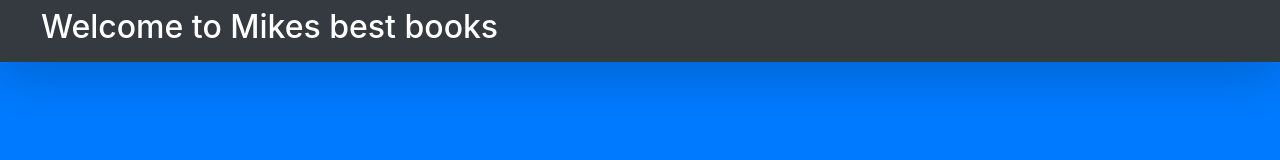
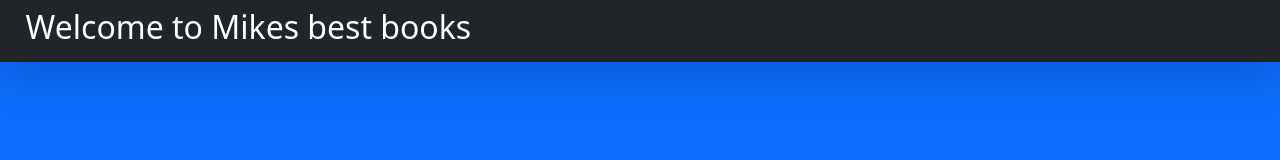
Before and after one commit to Zanhour03/API, a plain HTML site: page index.html in a window 1280 px wide. Drawn offline with nearby package versions, Linux system fonts and the light colour scheme; no server answers.

Commit message:
Update index.html

```diff
--- a/index.html
+++ b/index.html
@@ -6,8 +6,7 @@
     <meta http-equiv="X-UA-Compatible" content="IE=edge">
     <meta name="viewport" content="width=device-width, initial-scale=1.0">
     <title>API TEST</title>
-    <link rel="stylesheet" href="css/bootstrap.min.css">
-    <link rel="stylesheet" href="https://stackpath.bootstrapcdn.com/bootstrap/4.3.1/css/bootstrap.min.css" integrity="sha384-ggOyR0iXCbMQv3Xipma34MD+dH/1fQ784/j6cY/iJTQUOhcWr7x9JvoRxT2MZw1T" crossorigin="anonymous">
+ <link href="https://cdn.jsdelivr.net/npm/bootstrap@5.0.2/dist/css/bootstrap.min.css" rel="stylesheet" integrity="sha384-EVSTQN3/azprG1Anm3QDgpJLIm9Nao0Yz1ztcQTwFspd3yD65VohhpuuCOmLASjC" crossorigin="anonymous">
     <script src="https://ajax.googleapis.com/ajax/libs/jquery/1.10.2/jquery.min.js"></script>
     <script src="https://cdn.jsdelivr.net/npm/bootstrap@5.0.1/dist/js/bootstrap.min.js"></script>
 </head>
```
